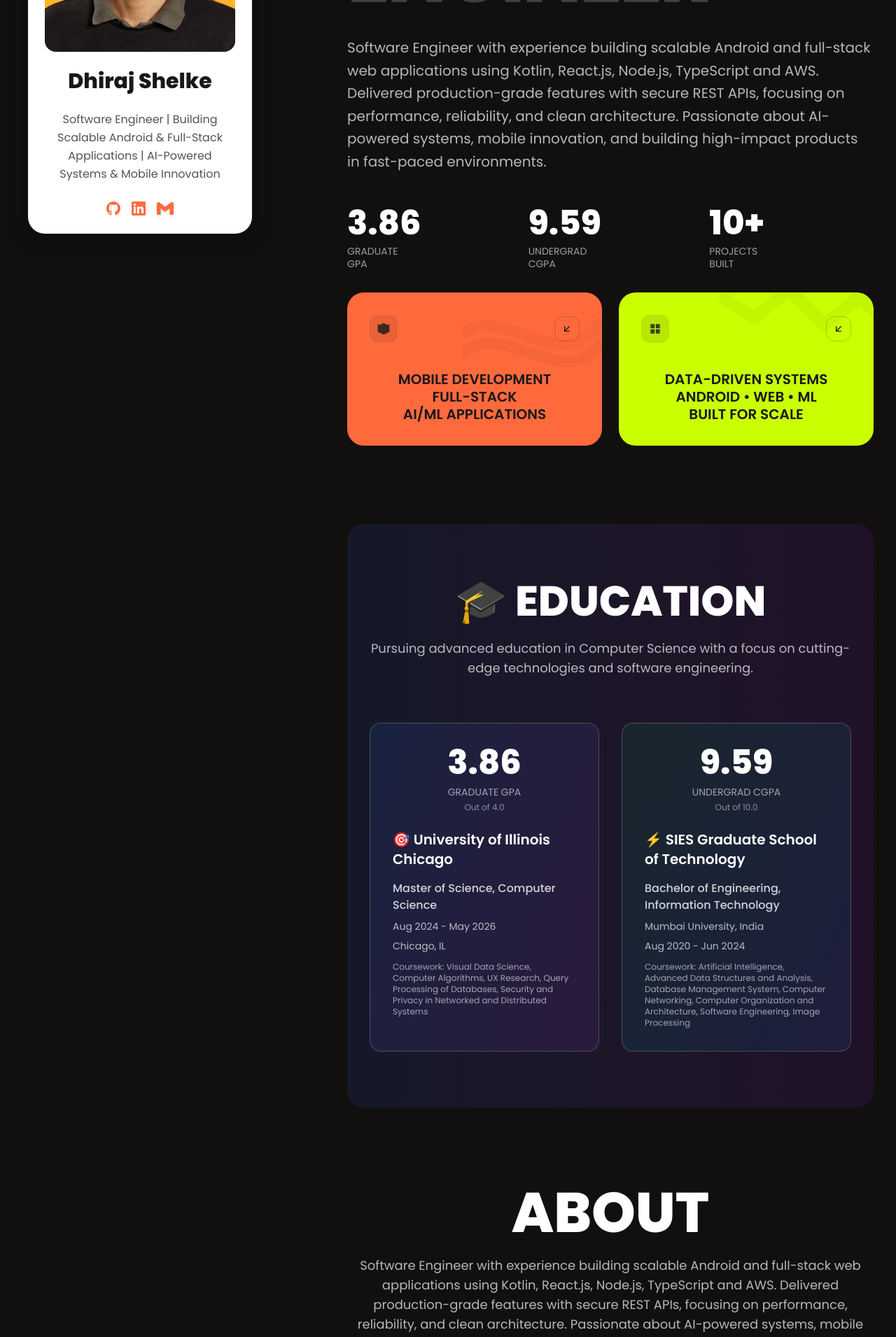
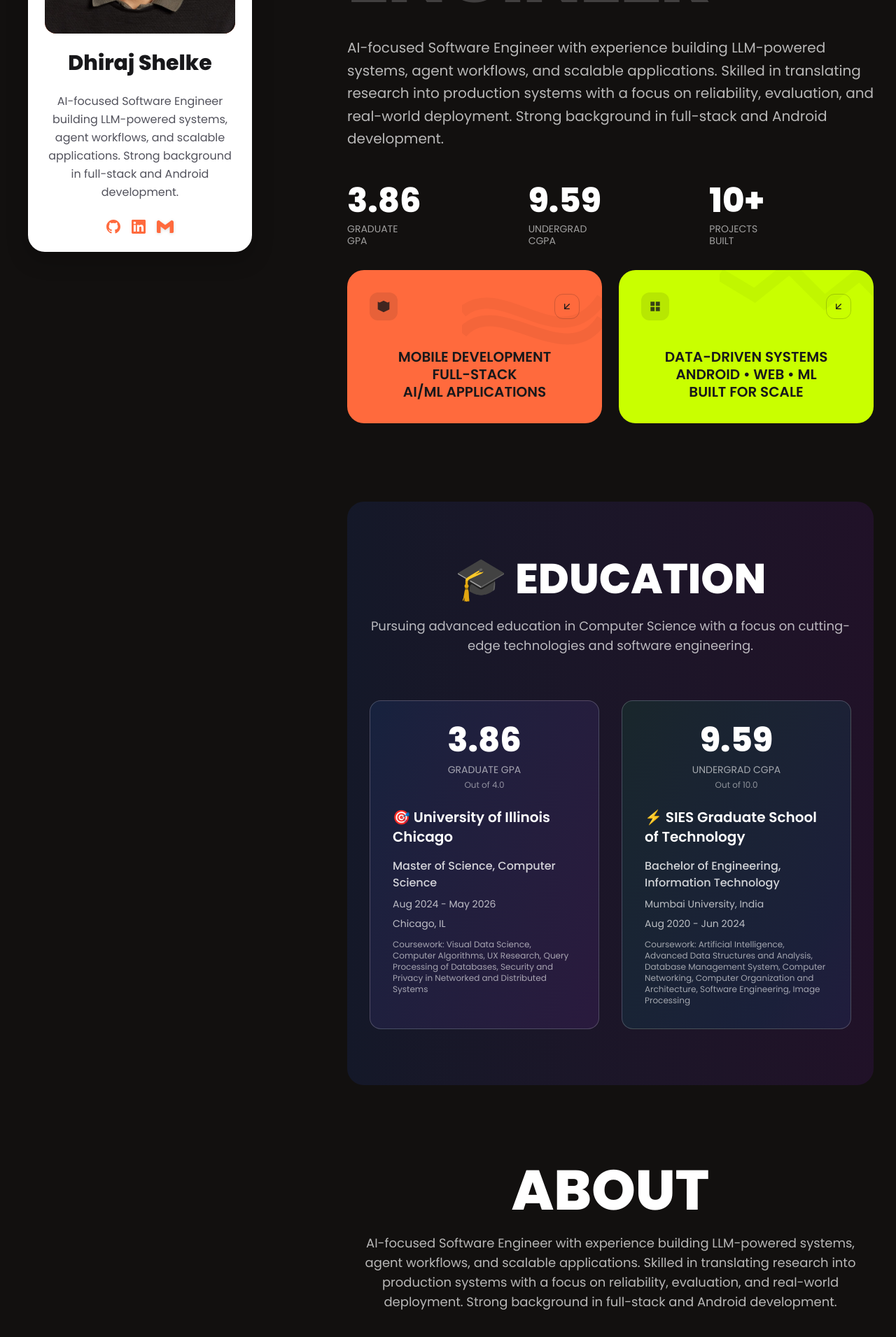
Before and after one commit to Dhiraj455/Portfolio, a Next.js app: page / in a window 1280 px wide. Shown: the part 360-2271 px from the top of the page at 70% size. Built offline with nearby package versions, Linux system fonts and the light colour scheme.

Commit message:
Updated summary

```diff
--- a/src/app/page.tsx
+++ b/src/app/page.tsx
@@ -372,7 +372,7 @@ export default function Home() {
 
             <h2 className="text-2xl lg:text-3xl font-extrabold mb-6 relative z-10 text-center whitespace-nowrap">Dhiraj Shelke</h2>
             <p className="mb-6 text-sm lg:text-base text-zinc-600 leading-relaxed relative z-10 text-center">
-              Software Engineer | Building Scalable Android & Full-Stack Applications | AI-Powered Systems & Mobile Innovation
+              AI-focused Software Engineer building LLM-powered systems, agent workflows, and scalable applications. Strong background in full-stack and Android development.
             </p>
 
             {/* Socials */}
@@ -418,7 +418,7 @@ export default function Home() {
               <div className="text-4xl sm:text-6xl md:text-7xl lg:text-8xl xl:text-[110px] font-extrabold tracking-tight text-white leading-none">SOFTWARE</div>
               <div className="text-4xl sm:text-6xl md:text-7xl lg:text-8xl xl:text-[110px] font-extrabold tracking-tight text-white/20 mb-8 leading-none">ENGINEER</div>
               <p className="max-w-3xl text-lg lg:text-xl text-white/70 leading-relaxed">
-                Software Engineer with experience building scalable Android and full-stack web applications using Kotlin, React.js, Node.js, TypeScript and AWS. Delivered production-grade features with secure REST APIs, focusing on performance, reliability, and clean architecture. Passionate about AI-powered systems, mobile innovation, and building high-impact products in fast-paced environments.
+                AI-focused Software Engineer with experience building LLM-powered systems, agent workflows, and scalable applications. Skilled in translating research into production systems with a focus on reliability, evaluation, and real-world deployment. Strong background in full-stack and Android development.
               </p>
 
             </motion.div>
@@ -568,7 +568,7 @@ BUILT FOR SCALE
             >
               <h2 className="display-1 font-extrabold mb-6 text-white">ABOUT</h2>
               <p className="text-lg text-white/70 max-w-3xl mx-auto">
-                Software Engineer with experience building scalable Android and full-stack web applications using Kotlin, React.js, Node.js, TypeScript and AWS. Delivered production-grade features with secure REST APIs, focusing on performance, reliability, and clean architecture. Passionate about AI-powered systems, mobile innovation, and building high-impact products in fast-paced environments.
+                AI-focused Software Engineer with experience building LLM-powered systems, agent workflows, and scalable applications. Skilled in translating research into production systems with a focus on reliability, evaluation, and real-world deployment. Strong background in full-stack and Android development.
               </p>
             </motion.div>
 
```
